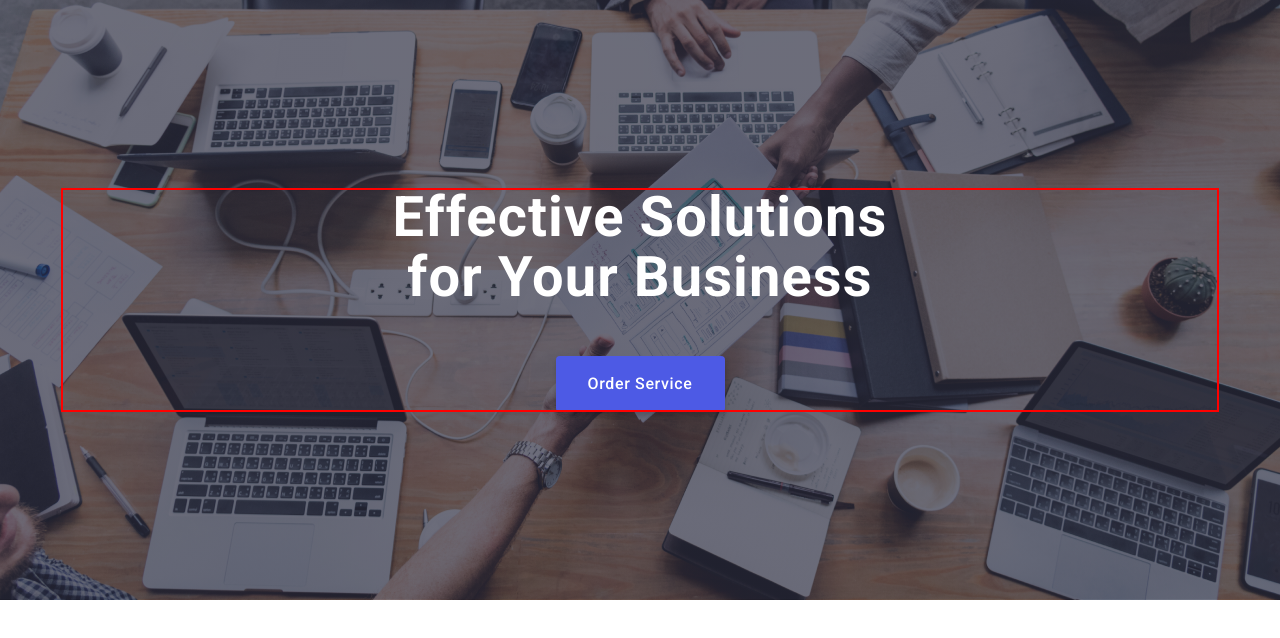
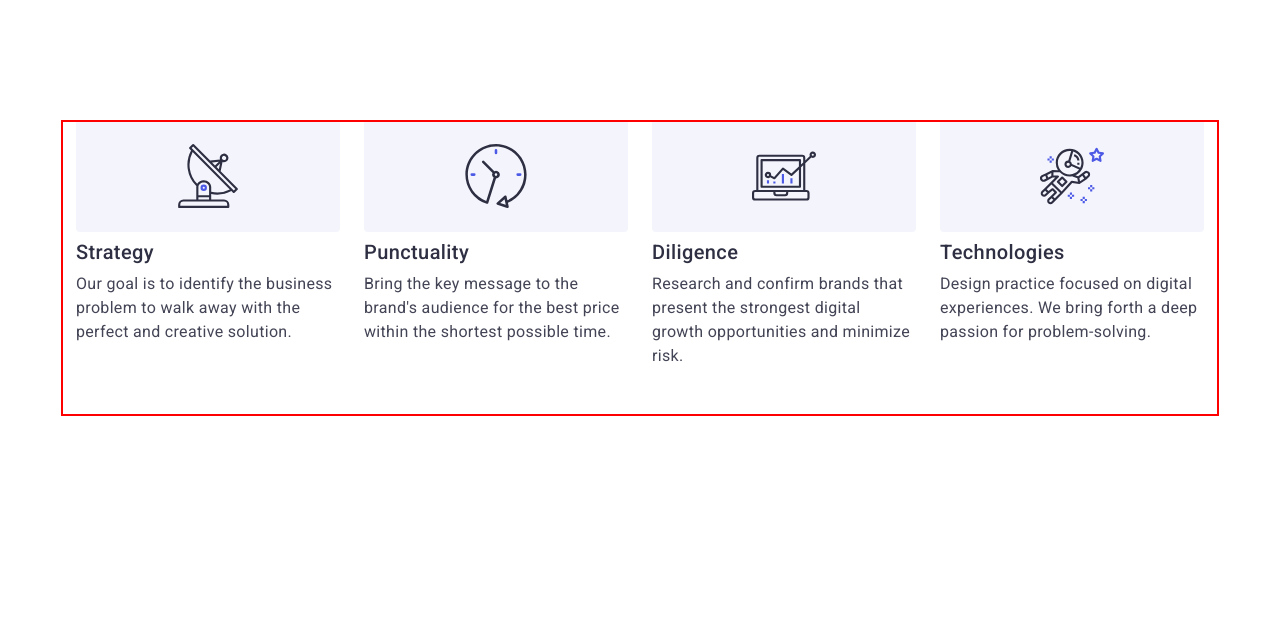
Before and after one commit to AllaM1208/-goit-markup-hw-07, a plain HTML site: page index.html in a window 1280 px wide. Drawn offline with nearby package versions, Linux system fonts and the light colour scheme.

Commit message:
features section

```diff
--- a/css/styles.css
+++ b/css/styles.css
@@ -441,18 +441,49 @@ ul {
     display: flex;
 }
 
+.list-features {
+    display: flex;
+    flex-wrap: wrap;
+}
+
+ @media only screen and (min-width: 768px) {
+    .list-features {
+        display: flex;
+        /* padding-left: 0px; */
+        gap: 24px;
+   }
+ }
+
+@media only screen and (min-width: 1158px) {
+    .list-features {
+        display: flex;
+        padding-left: 0px;
+        gap: 24px;
+  }
+}
+
 .features-item-strategy {
-    width: calc((100% - 72px) / 4);
-}
-
-
-.list-features {
-    display: flex;
-    padding-left: 0px;
-    gap: 24px;
-}
+    /* width: calc((100% - 72px) / 4); */
+}
+
+ @media only screen and (min-width: 768px) {
+     .features-item-strategy {
+         width: calc((100% - 24px) / 2);
+     }
+ }
+
+ @media only screen and (min-width: 1158px) {
+    .features-item-strategy {
+        width: calc((100% - 72px) / 4);
+   }
+ }
 
 .icon-container {
+    display: none;
+}
+
+@media only screen and (min-width: 1158px) {
+    .icon-container {
     display: flex;
     align-items: center;
     justify-content: center;
@@ -462,16 +493,29 @@ ul {
 
     border-radius: 4px;
     margin-bottom: 8px;
+  }
 }
 
 .features-title {
-    font-weight: 500;
-    font-size: 20px;
-    line-height: 1.2;
+    display: flex;
+    justify-content: center;
+
+    font-weight: 700;
+    font-size: 36px;
+    line-height: 40px;
     letter-spacing: 0.02em;
     color: var(--dark-text-color-1);
 
     margin-bottom: 8px;
+}
+
+@media only screen and (min-width: 1158px) {
+    .features-title {
+        justify-content: flex-start;
+        font-weight: 500;
+        font-size: 20px;
+        line-height: 1.2;
+    }
 }
 
 .visually-hidden {
@@ -493,9 +537,29 @@ ul {
     font-size: 16px;
     line-height: 1.5;
     letter-spacing: 0.02em;
-}
-
-/* features section 2 */
+    margin-bottom: 72px;
+}
+
+
+  /* font-size: 16px;
+  line-height: 1.5;
+  letter-spacing: 0.02em; */
+
+
+@media only screen and (max-width: 1157px) {
+    .features-text-bottom {
+    margin-bottom: 0px;
+  }
+}
+
+@media only screen and (min-width: 768px) {
+    .features-text-bottom-two {
+        margin-bottom: 0px;
+    }
+ }
+
+
+ /* features section 2 */
 /* =============================== */
 
 
--- a/index.html
+++ b/index.html
@@ -66,16 +66,16 @@
     <!-- <main> -->
 
         <!-- hero image section 1-->
-        <section class="hero-image">
+        <!-- <section class="hero-image">
             <div class="container">
                 <h1 class="hero-title">Effective Solutions for Your Business</h1>
                 <button class="hero-image-button" type="button" data-modal-open>Order Service</button>
             </div>
-        </section>
+        </section>  -->
 
 
         <!-- features section 2-->
-        <!-- <section class="features">
+        <section class="features">
             <div class="container container-features-title">
                 <h2 hidden class="features-title visually-hidden">List of features</h2>
                 <ul class="list list-features">
@@ -110,7 +110,7 @@
                             </svg>
                         </div>
                         <h3 class="features-title">Diligence</h3>
-                        <p class="features-text">Research and confirm brands that present the strongest digital growth
+                        <p class="features-text features-text-bottom-two">Research and confirm brands that present the strongest digital growth
                             opportunities and minimize risk.
                         </p>
                     </li>
@@ -122,13 +122,13 @@
                             </svg>
                         </div>
                         <h3 class="features-title">Technologies</h3>
-                        <p class="features-text">Design practice focused on digital experiences. We bring forth a deep
+                        <p class="features-text features-text-bottom" >Design practice focused on digital experiences. We bring forth a deep
                             passion for problem-solving.
                         </p>
                     </li>
                 </ul>
             </div>
-        </section>  -->
+        </section>
 
 
         <!-- doing section 3-->
```
